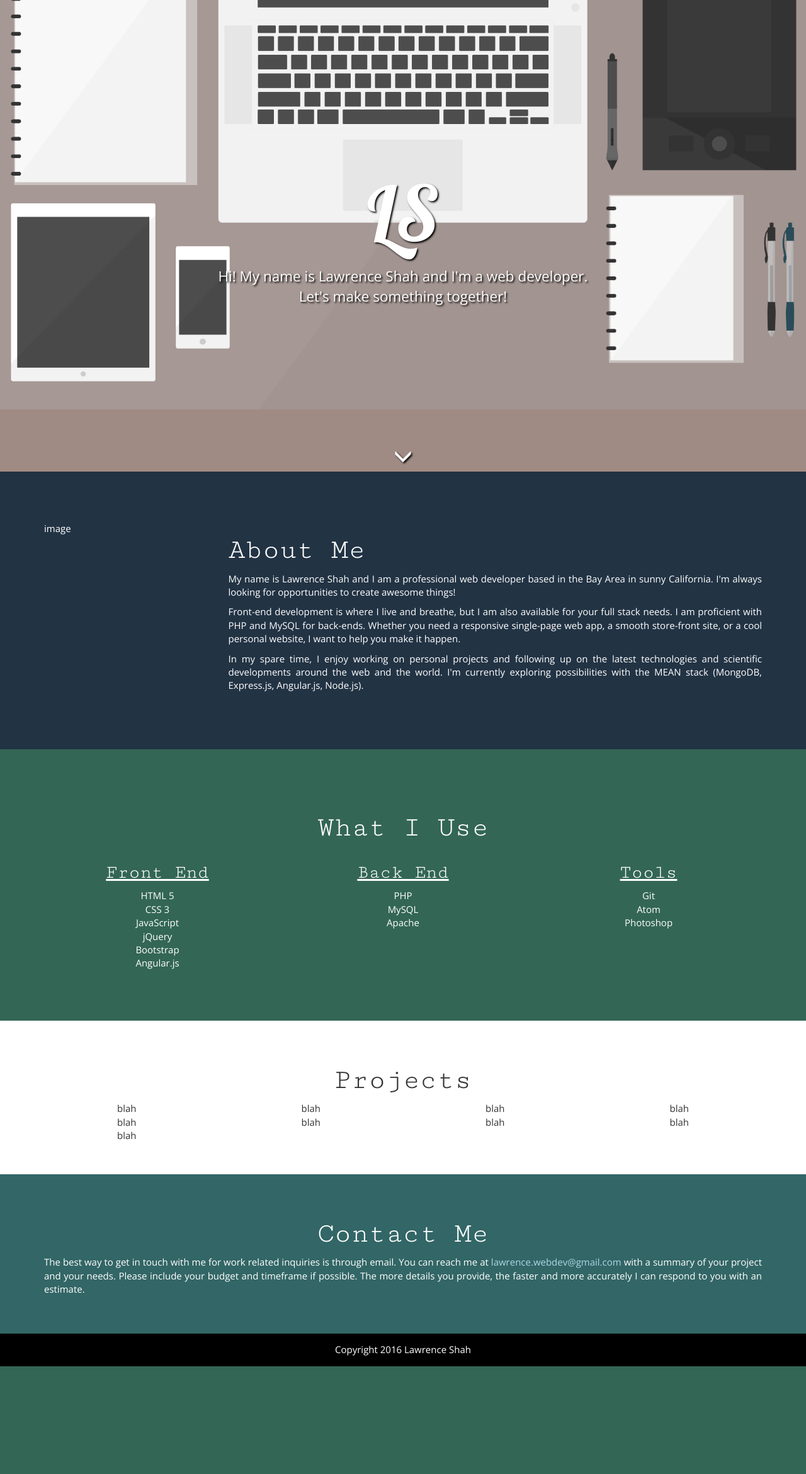
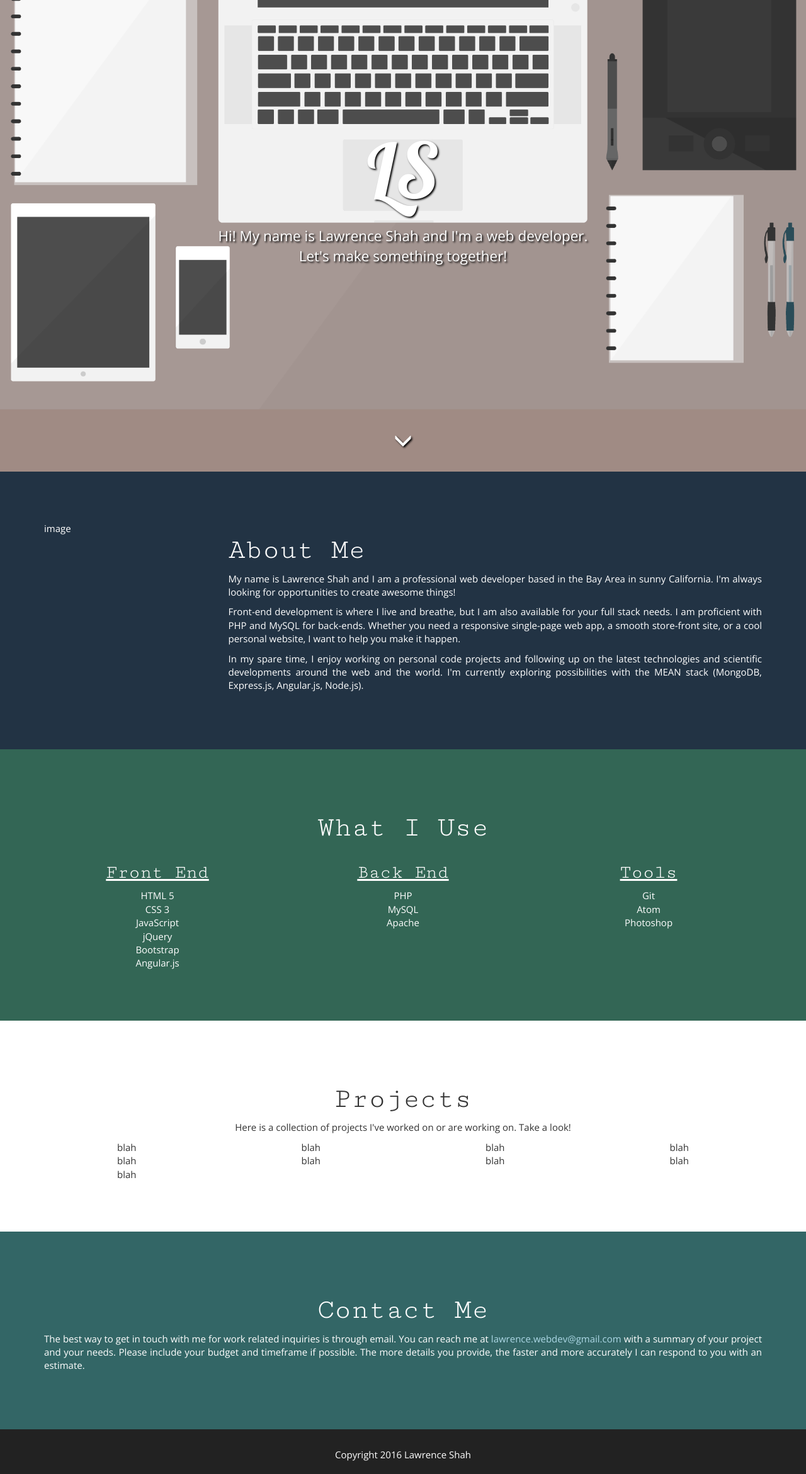
Before and after one commit to sktiao/Author-webpage, a PHP site: page / in a window 1280 px wide. Shown: the part 51-2392 px from the top of the page at 63% size. Before the commit the page ends 2221 px from the top, so only its background shows below. Run offline with PHP 8.4, Linux system fonts and the light colour scheme.

Commit message:
top arrow stuff added word "code" in about

```diff
--- a/css/main.css
+++ b/css/main.css
@@ -35,29 +35,60 @@ p {
 	position: relative;
 	text-align: center;
 	top: 40%;
-	top: calc(45% - 85px);
+	top: calc(48% - 180px);
 }
 
 .section-top-content-name {
 	font-family: 'Lobster', cursive;
 	font-size: 8em;
+	line-height: 1.5em;
 }
 
 .section-top-content-greeting {
-	font-size: 1.5em;
 	margin: 0 auto;
 	width: 80%;
 }
 
+@media (min-width: 768px) {
+	.section-top-content-greeting {
+		font-size: 1.5em;
+	}
+}
+
 .section-top-arrow {
-	bottom: 0;
+	bottom: 40px;
+	cursor: pointer;
+	height: 0;
 	font-size: 2em;
 	left: 50%;
 	position: absolute;
+	width: 0;
+}
+
+@media (max-width: 767px) {
+	.section-top-arrow {
+		bottom: 100px;
+	}
 }
 
 .section-top-arrow .glyphicon {
-	margin-left: -50%;
+	animation-name: top-arrow;
+	animation-duration: 1s;
+	animation-timing-function: ease-in-out;
+	animation-iteration-count: infinite;
+	animation-direction: alternate;
+	left: -0.5em;
+	position: absolute;
+	top: -0.5em;
+}
+
+@keyframes top-arrow {
+	from {
+		top: -0.5em;
+	}
+	to {
+		top: -1em;
+	}
 }
 
 #section-about {
@@ -74,14 +105,14 @@ p {
 }
 
 #section-projects {
-	padding: 50px 0;
+	padding: 80px 0;
 	text-align: center;
 }
 
 #section-contact {
 	background-color: #366;
 	color: white;
-	padding: 50px 0;
+	padding: 80px 0;
 	text-align: center;
 }
 
@@ -90,8 +121,8 @@ p {
 }
 
 #section-footer {
-	background-color: black;
+	background-color: #222;
 	color: white;
-	padding: 15px 0;
+	padding: 30px 0 20px;
 	text-align: center;
 }
--- a/index.htm
+++ b/index.htm
@@ -55,7 +55,7 @@
 						<h1>About Me</h1>
 						<p>My name is Lawrence Shah and I am a professional web developer based in the Bay Area in sunny California. I'm always looking for opportunities to create awesome things!</p>
 						<p>Front-end development is where I live and breathe, but I am also available for your full stack needs. I am proficient with PHP and MySQL for back-ends. Whether you need a responsive single-page web app, a smooth store-front site, or a cool personal website, I want to help you make it happen.</p>
-						<p>In my spare time, I enjoy working on personal projects and following up on the latest technologies and scientific developments around the web and the world. I'm currently exploring possibilities with the MEAN stack (MongoDB, Express.js, Angular.js, Node.js).</p>
+						<p>In my spare time, I enjoy working on personal code projects and following up on the latest technologies and scientific developments around the web and the world. I'm currently exploring possibilities with the MEAN stack (MongoDB, Express.js, Angular.js, Node.js).</p>
 					</div>
 				</div>
 			</div>
@@ -91,6 +91,7 @@
 		<section id="section-projects">
 			<div class="container">
 				<h1>Projects</h1>
+				<p style="text-align:center">Here is a collection of projects I've worked on or are working on. Take a look!</p>
 				<div class="row">
 					<div class="col-xs-12 col-sm-6 col-md-3">
 						blah
--- a/js/main.js
+++ b/js/main.js
@@ -4,4 +4,9 @@
 		$('html,body').stop().animate({scrollTop:$($(this).attr('href')).offset().top-50}, 500);
 		$('.navbar-collapse').removeClass('in');
 	});
+
+	$('.section-top-arrow').on('click', function() {
+		$('html,body').stop().animate({scrollTop:$('#section-about').offset().top-50}, 500);
+		$('.navbar-collapse').removeClass('in');
+	});
 })();
```
